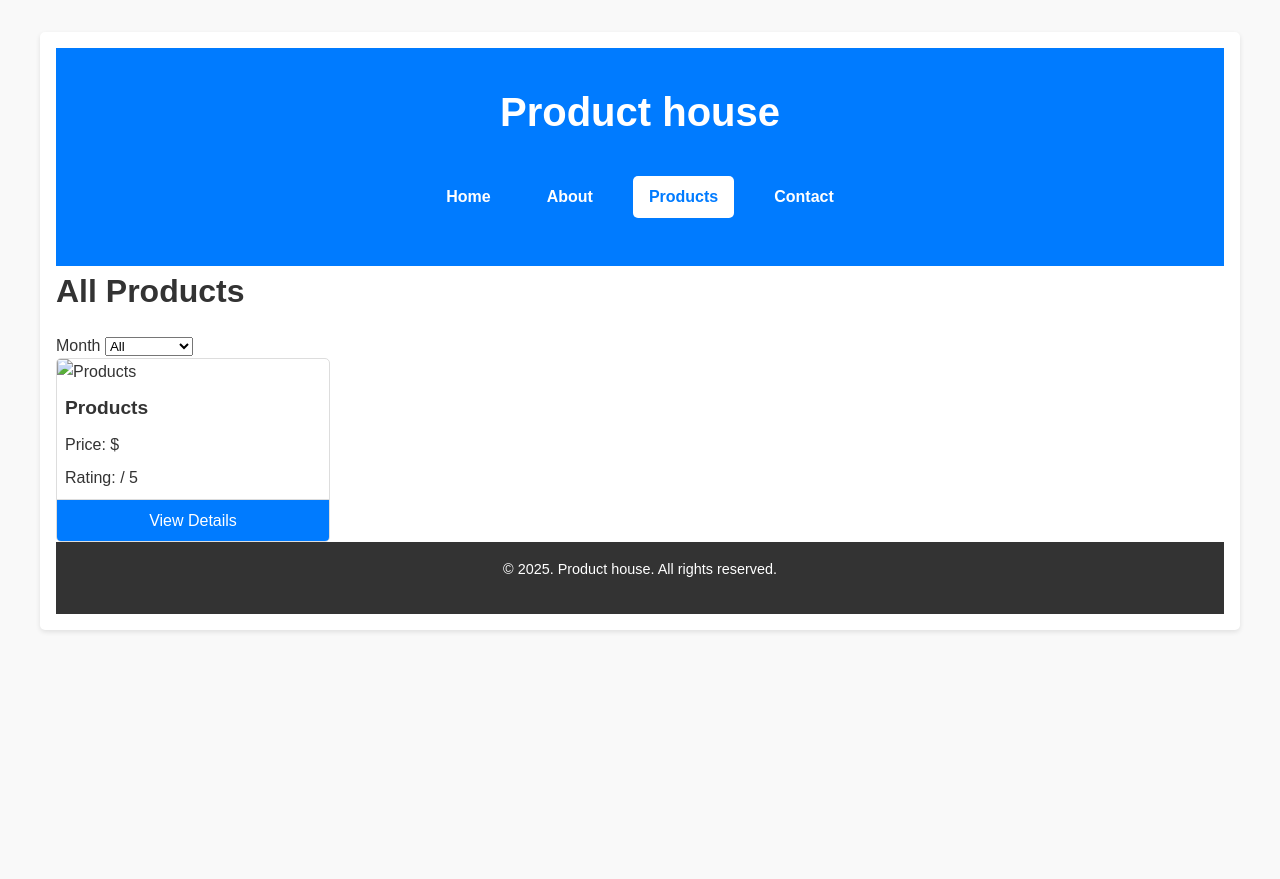
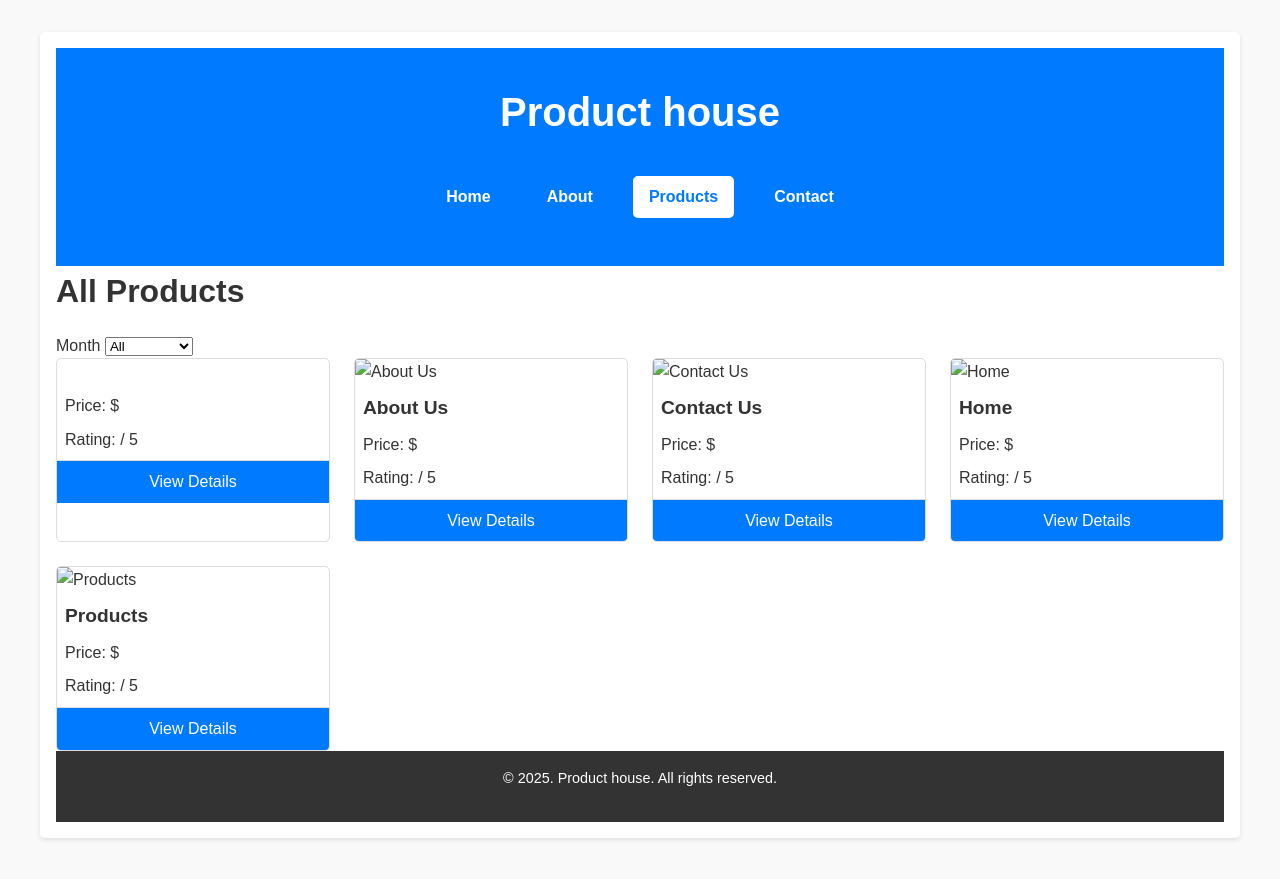
Before and after one commit to tournguide/netlify-jekyll, a Jekyll site: the page built from products.markdown, in a window 1280 px wide. Shown: the top 879 px of the page. Built offline with Jekyll 4.4.1, drawn with Linux system fonts in a browser that asks for light colours.

Commit message:
Update product-list.html

```diff
--- a/_layouts/product-list.html
+++ b/_layouts/product-list.html
@@ -41,7 +41,6 @@
 
       <div class="product-list">
         {% for product in site.pages %}
-          {% if product.url contains "/products/" %}
             <div class="product-item"
                  data-price="{{ product.price }}"
                  data-rating="{{ product.rating }}"
@@ -52,7 +51,6 @@
               <p>Rating: {{ product.rating }} / 5</p>
               <a href="{{ product.url }}">View Details</a>
             </div>
-          {% endif %}
         {% endfor %}
       </div>
 
```
